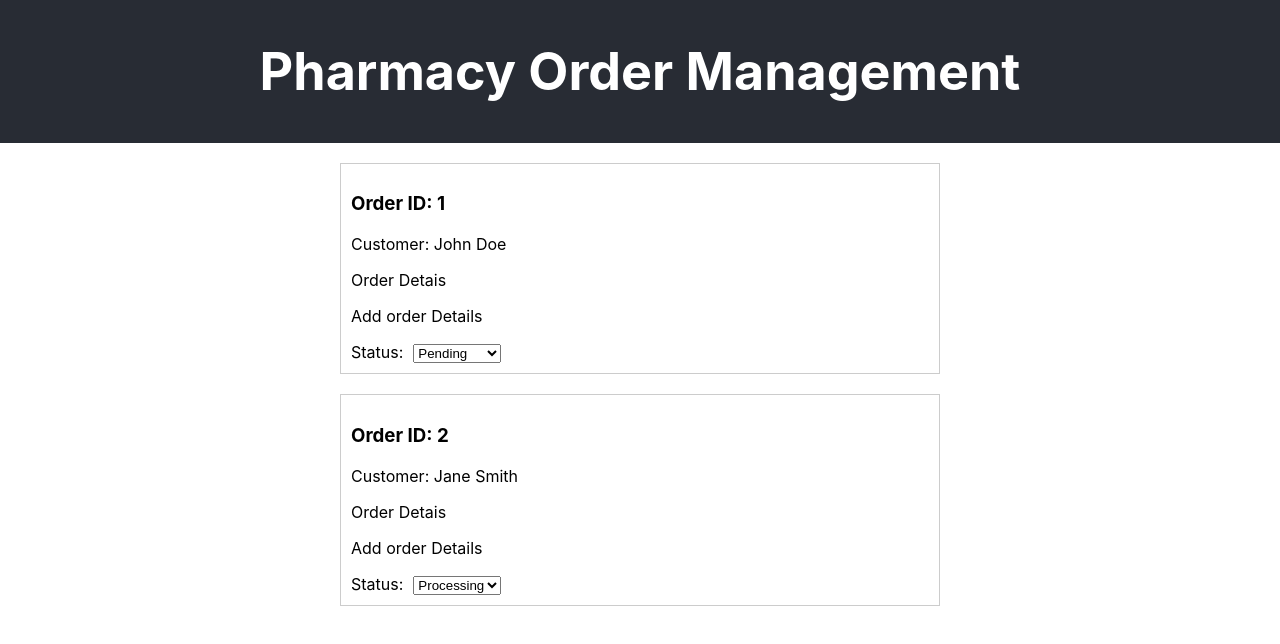
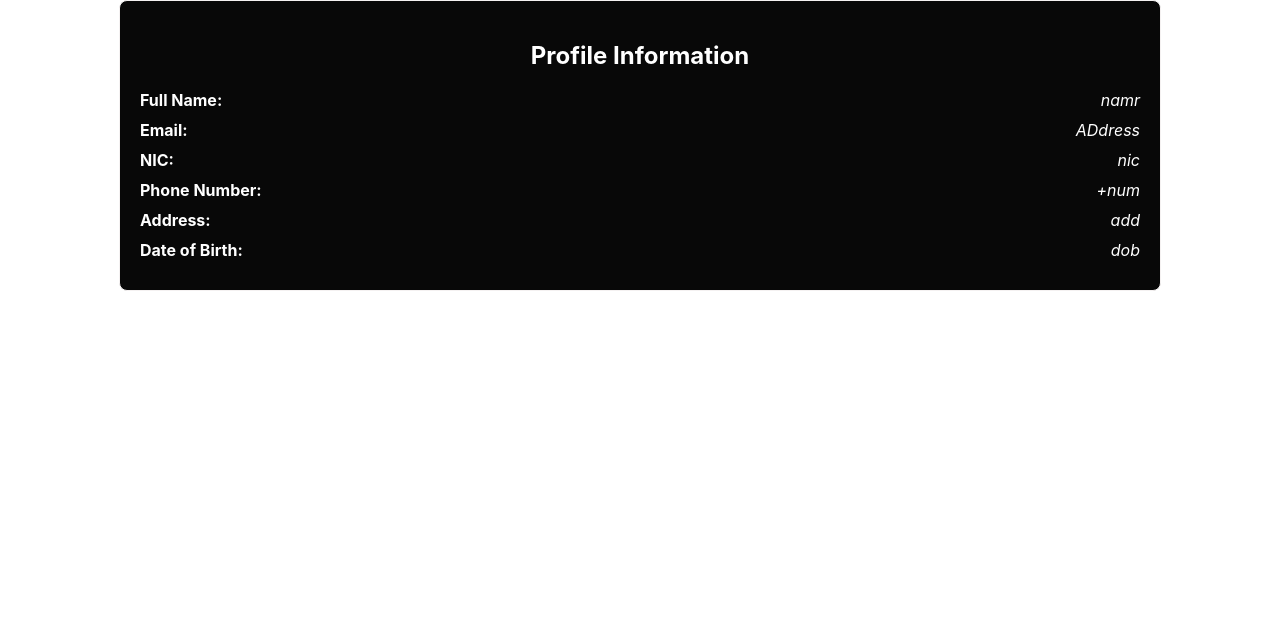
Before and after one commit to puviekanth/G-Pharma, a React (Create React App) app: page / in a window 1280 px wide. Shown: the top 644 px of the page. Built offline with nearby package versions, Linux system fonts and the light colour scheme.

Commit message:
Add files via upload

```diff
--- a/src/App.css
+++ b/src/App.css
@@ -15,7 +15,7 @@
 
 .App-header {
   background-color: #282c34;
-  min-height: 50;
+  min-height: 100vh;
   display: flex;
   flex-direction: column;
   align-items: center;
@@ -36,21 +36,52 @@
     transform: rotate(360deg);
   }
 }
-/* src/App.css */
-.App {
-  text-align: center;
+
+cart-page
+{
+	margin: 80px auto;
+}
+table
+{
+	width: 100%;
+	border-collapse: collapse;
+}
+th
+{
+	text-align: left;
+	padding: 5px;
+	color: #fff;
+	background: #282c34;
+	font-weight: normal;
+}
+.container {
+  max-width: 1000px;
+  margin: 0 auto;
+  padding: 20px;
+  border: 1px solid #f4f1f1;
+  border-radius: 8px;
+  background-color: #080808;
+
 }
 
-.App-header {
-  background-color: #282c34;
-  padding: 5px;
-  color: white;
+.heading {
+  text-align: center;
+  margin-bottom: 20px;
+  color: #fff;
 }
 
-main {
-  padding: 20px;
+.info {
+  margin-bottom: 10px;
   display: flex;
-  justify-content: left;
-  flex-direction: column;
-  align-items: left;
+  justify-content: space-between;
 }
+
+.label {
+  font-weight: bold;
+  color: #fff;
+}
+
+.value {
+  font-style: italic;
+  color: #fff;
+}
--- a/src/App.js
+++ b/src/App.js
@@ -1,19 +1,20 @@
-// src/App.js
-import React from 'react';
+import logo from './logo.svg';
 import './App.css';
-import OrderManagement from './order';
+import Profile from './profile.js';
 
 function App() {
+
     return (
       <div className="App">
           <header className="App-header">
               <h1>Pharmacy Order Management</h1>
           </header>
           <main>
-                <OrderManagement />
+              <Profile />
           </main>
       </div>
   );
+
 }
 
-export default App;
+export default Profile;
--- /dev/null
+++ b/src/profile.js
@@ -0,0 +1,46 @@
+import React from 'react';
+
+const Profile = () => {
+    // Example user data
+    const user = {
+        fullName: 'namr',
+        email: 'ADdress',
+        nic: 'nic',
+        phoneNumber: '+num',
+        address: 'add',
+        dateOfBirth: 'dob',
+    };
+
+    return (
+        <div className="container">
+        <h2 className="heading">Profile Information</h2>
+        <div className="info">
+            <label className="label">Full Name:</label>
+            <span className="value">{user.fullName}</span>
+        </div>
+        <div className="info">
+            <label className="label">Email:</label>
+            <span className="value">{user.email}</span>
+        </div>
+        <div className="info">
+            <label className="label">NIC:</label>
+            <span className="value">{user.nic}</span>
+        </div>
+        <div className="info">
+            <label className="label">Phone Number:</label>
+            <span className="value">{user.phoneNumber}</span>
+        </div>
+        <div className="info">
+            <label className="label">Address:</label>
+            <span className="value">{user.address}</span>
+        </div>
+        <div className="info">
+            <label className="label">Date of Birth:</label>
+            <span className="value">{user.dateOfBirth}</span>
+        </div>
+    </div>
+);
+
+};
+
+export default Profile;
```
Also changed, not shown: src/cart.js (added, +17 -0 lines). Lines whose indentation alone changed are shown as unchanged.
